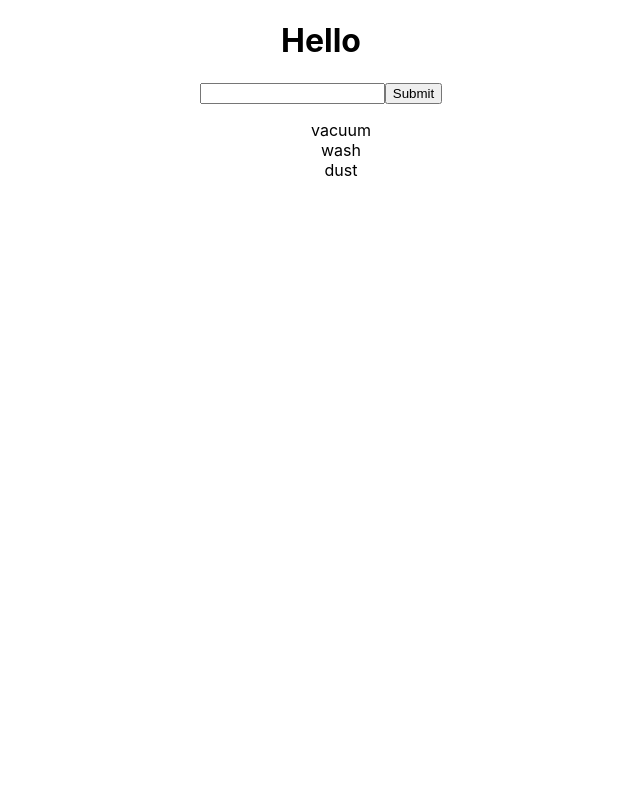
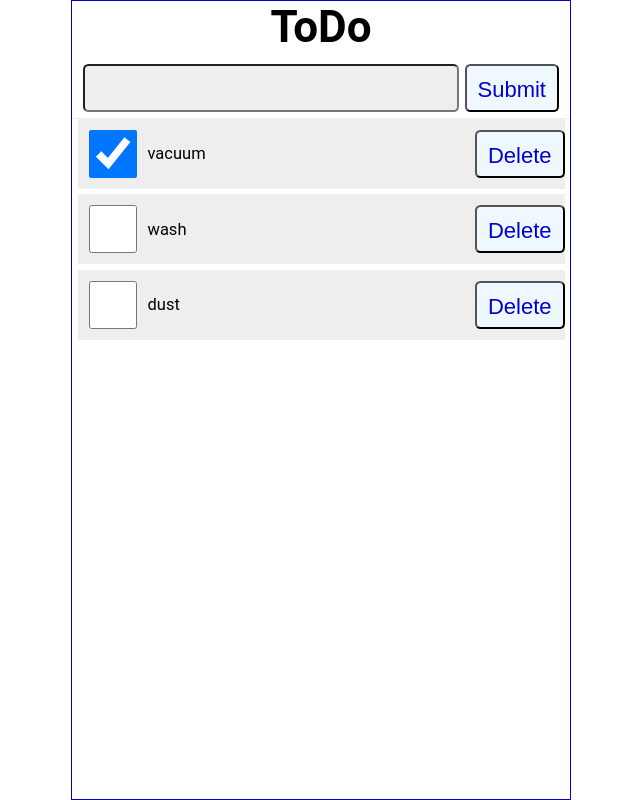
Before and after one commit to nkped/repo-todo-client, a React (Create React App) app: page / in a window 1280 px wide. Shown: the whole page, without its empty margins (319-959 px from the left). Built offline with nearby package versions, Linux system fonts and the light colour scheme.

Commit message:
add handleCheck, hhandleDelete, addItem/createItem

```diff
--- a/src/AddItem.js
+++ b/src/AddItem.js
@@ -2,8 +2,8 @@ import React from 'react'
 
 const AddItem = ({newItem, setNewItem, handleSubmit}) => {
   return (
-    <form onSubmit={handleSubmit}>
-        <input
+    <form className='addForm' onSubmit={handleSubmit}>
+        <input className='item'
         type='text'
         value={newItem}
         onChange={(e) => setNewItem(e.target.value)}
--- a/src/App.css
+++ b/src/App.css
@@ -1,10 +1,185 @@
-.App {
-  text-align: center;
+* {
+  margin: 0;
+  padding: 0;
+  box-sizing: border-box;
 }
 
+html {
+  font-size: 22px;
+}
 
+body {
+  min-height: 100vh;
+  font-family: 'Roboto', 'Oxygen',
+    'Ubuntu', 'Cantarell', 'Fira Sans', 'Droid Sans', 'Helvetica Neue',
+    sans-serif;
+  -webkit-font-smoothing: antialiased;
+  -moz-osx-font-smoothing: grayscale;
+}
 
+.App {
+  display: flex;
+  flex-direction: column;
+  justify-content: center;
+  align-items: center;
+  height: 100vh;
+  width: 100%;
+  max-width: 500px;
+  border: 1px solid mediumblue;
+  margin: auto;
+}
 
-li {
+header {
+  width: 100%;
+  padding: 0 0.25em;
+  background-color: mediumblue;
+  color: aliceblue;
+  display: flex;
+  justify-content: space-between;
+  align-items: center;
+}
+
+main {
+  width: 100%;
+  display: flex;
+  flex-direction: column;
+  flex-grow: 1;
+  justify-content: flex-start;
+  align-items: center;
+  overflow-y: auto;
+}
+
+footer {
+  width: 100%;
+  padding: 0.25em;
+  background-color: mediumblue;
+  color: aliceblue;
+  display: grid;
+  place-content: center;
+}
+
+ul {
+  width: 100%;
   list-style: none;
+  padding: 0 0.25rem 0.25rem;
 }
+
+ul li::before {
+  content: "\200B";
+}
+
+.item {
+  display: flex;
+  justify-content: flex-start;
+  align-items: center;
+  padding: 0.5rem 0 0.5rem 0.5rem;
+  margin: 0.25rem 0;
+  background-color: #eee;
+}
+
+.item:first-child {
+  margin: 0;
+}
+
+.item input[type="checkbox"] {
+  text-align: center;
+  width: 2.5rem;
+  width: 48px;
+  min-width: 48px;
+  height: 2.5rem;
+  height: 48px;
+  min-height: 48px;
+  cursor: pointer;
+  margin-right: 0.5rem;
+}
+
+.item input[type="checkbox"]:focus + label {
+  text-decoration: underline;
+}
+
+.item > label {
+  font-size: 0.75rem;
+  flex-grow: 1;
+}
+
+.item svg {
+  width: 48px;
+  min-width: 48px;
+  height: 36px;
+  font-size: 1rem;
+  color: steelblue;
+  cursor: pointer;
+}
+
+.item svg:focus,
+.item svg:hover {
+  color: red;
+  outline: none;
+}
+
+.addForm {
+  width: 100%;
+  display: flex;
+  justify-content: flex-start;
+  margin: 0.5rem 0 0;
+  padding: 0 0.5rem 0.25rem;
+  border-bottom: 1px solid #eee;
+}
+
+.addForm label {
+  position: absolute;
+  left: -99999px;
+}
+
+.addForm input[type='text'] {
+  flex-grow: 1;
+  max-width: calc(100% - 50px);
+  min-height: 48px;
+  font-size: 1rem;
+  padding: 0.25rem;
+  border-radius: 0.25rem;
+  margin-right: 0.25rem;
+  outline: none;
+}
+
+button {
+  height: 48px;
+  min-width: 48px;
+  border-radius: 0.25rem;
+  padding: 0.5rem;
+  font-size: 1rem;
+  background-color: aliceblue;
+  color: mediumblue;
+  cursor: pointer;
+}
+
+button:focus,
+button:hover {
+  color: white;
+  background-color: limegreen;
+  outline: none;
+}
+
+.searchForm {
+  width: 100%;
+  display: flex;
+  justify-content: flex-start;
+  margin: 0.25rem 0 0;
+  padding: 0 0.5rem 0.25rem;
+  border-bottom: 1px solid #eee;
+}
+
+.searchForm label {
+  position: absolute;
+  left: -99999px;
+}
+
+.searchForm input[type='text'] {
+  flex-grow: 1;
+  max-width: 100%;
+  min-height: 48px;
+  font-size: 1rem;
+  padding: 0.25rem;
+  border-radius: 0.25rem;
+  outline: none;
+}
--- a/src/App.js
+++ b/src/App.js
@@ -18,9 +18,13 @@ function App() {
   const id = items[items.length - 1].id + 1
     console.log(id)
      const myNewItem = { id, checked: false, item }
-    const listItems = [...items, myNewItem ]
+     console.log(myNewItem)
+     const listItems = [...items, myNewItem ]
+     console.log(listItems)
     setItems(listItems)
   }
+
+
 
   const handleSubmit = (e) => {
     e.preventDefault()
@@ -29,18 +33,31 @@ function App() {
 
   }
 
+  const handleCheck = (id) => {
 
+    const listItems = items.map((item) => item.id === id ? { ...item, checked: !item.checked} : item )
+    setItems(listItems)
+  }
+
+  const handleDelete = (id) => {
+    console.log(id)
+    const listItems = items.filter((item) => item.id !== id)
+    setItems(listItems)
+  }
 
   return (
     <div className="App">
-      <h1>Hello</h1>
+      <h1>ToDo</h1>
       <AddItem
-      newItem={newItem}
-      setNewItem={setNewItem}
-      handleSubmit={handleSubmit}/>
+        newItem={newItem}
+        setNewItem={setNewItem}
+        handleSubmit={handleSubmit}
+      />
       <Content
         items={items}
         setItems={setItems}
+        handleCheck={handleCheck}
+        handleDelete={handleDelete}
       />
     </div>
   );
--- a/src/Content.js
+++ b/src/Content.js
@@ -1,13 +1,23 @@
 import React from 'react'
 
-const Content = ({ items }) => {
+const Content = ({ items, setItems, handleCheck, handleDelete}) => {
+
   return (
-    <ul>
-      {items.map((item) => (
-      <li key={item.id} >
-        <label>{item.item}</label>
-      </li>))}
-    </ul>
+    <main>
+      <ul>
+        {items.map((item) => (
+        <li className='item' key={item.id} >
+          <input
+          type='checkbox'
+          checked={item.checked}
+          onChange={() => handleCheck(item.id)} />
+          <label>{item.item}</label>
+          <button onClick={() => handleDelete(item.id)}>Delete
+          </button>
+
+        </li>))}
+      </ul>
+    </main>
   )
 }
 
```
